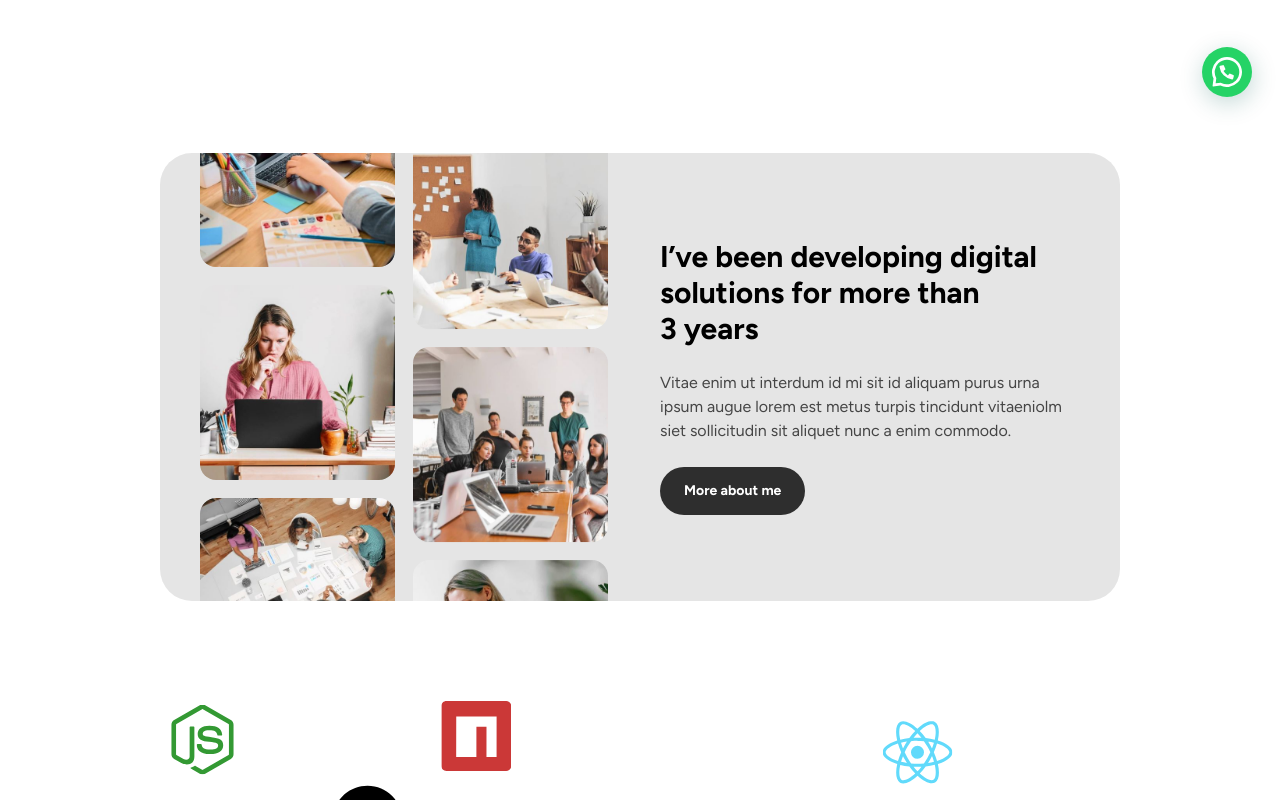
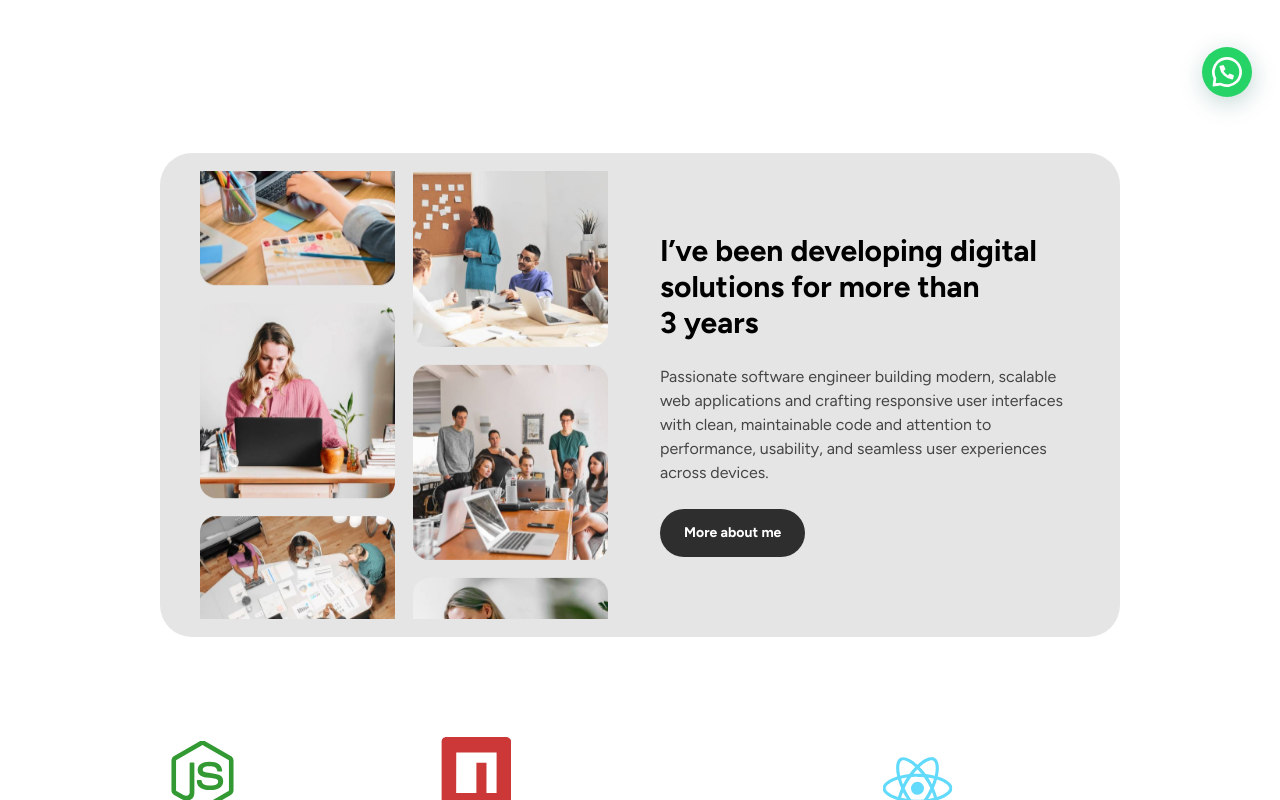
Before and after one commit to abdulahaddevmail-coder/Portfolio, a Next.js app: page / in a window 1280 px wide. Shown: the part 647-1447 px from the top of the page. Built offline with nearby package versions, Linux system fonts and the light colour scheme.

Commit message:
Revise about section with new professional description
Updated the description to highlight skills and focus on software engineering.

```diff
--- a/app/(routes)/(home)/components/about.tsx
+++ b/app/(routes)/(home)/components/about.tsx
@@ -49,8 +49,9 @@ export const About = () => {
           I’ve been developing digital solutions for more than <span className="text-nowrap">3 years</span>
         </h2>
         <p className="mb-6 text-black/70 text-sm lg:text-base">
-          Vitae enim ut interdum id mi sit id aliquam purus urna ipsum augue lorem est metus turpis tincidunt vitaeniolm
-          siet sollicitudin sit aliquet nunc a enim commodo.
+          Passionate software engineer building modern, scalable web applications and crafting responsive user
+          interfaces with clean, maintainable code and attention to performance, usability, and seamless user
+          experiences across devices.
         </p>
         <Link
           href="/about"
```
